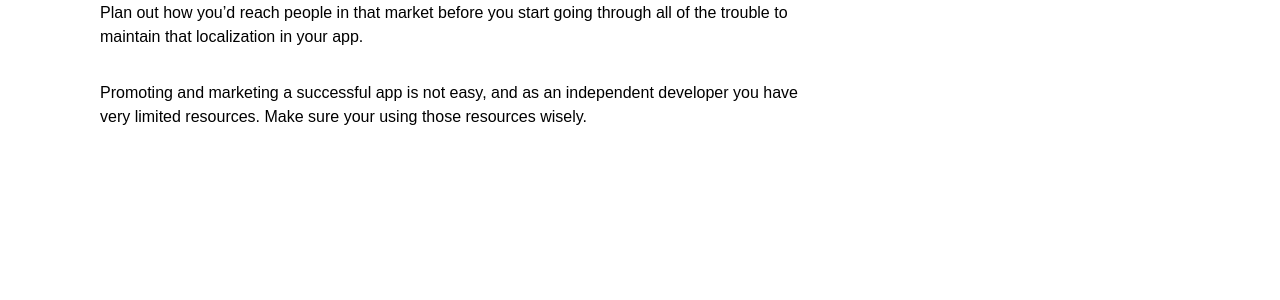
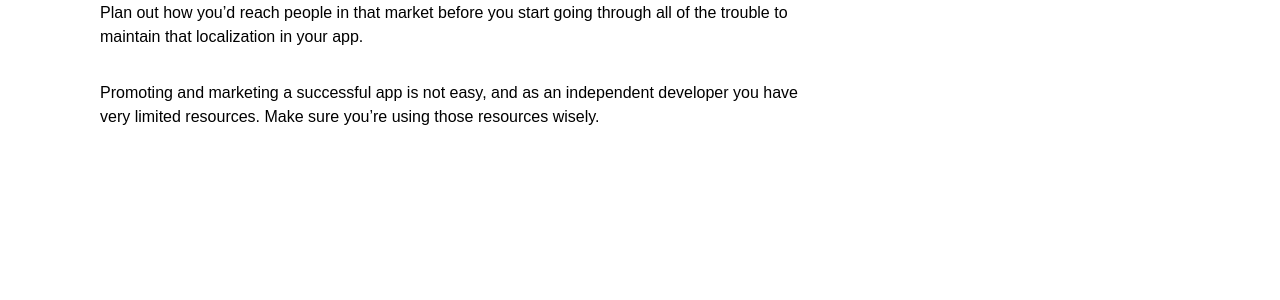
Before and after one commit to jimjeffers/DTTG-Jekyll, a Jekyll site: the page built from _posts/2012-08-20-internationalizing-your-app.md, in a window 1280 px wide. Shown: the part 1635-1935 px from the top of the page. Built offline with Jekyll 4.4.1, drawn with Linux system fonts in a browser that asks for light colours.

Commit message:
Wrong your..

```diff
--- a/_posts/2012-08-20-internationalizing-your-app.md
+++ b/_posts/2012-08-20-internationalizing-your-app.md
@@ -28,4 +28,4 @@ There are people all over the world who know "some" English. I would say imposin
 
 I truly do believe you should internationalize your app. But don't do it right away. If you internationalize it they won't come. Approach support for a locality as if you were targeting a market. Plan out how you'd reach people in that market before you start going through all of the trouble to maintain that localization in your app.
 
-Promoting and marketing a successful app is not easy, and as an independent developer you have very limited resources. Make sure your using those resources wisely.
+Promoting and marketing a successful app is not easy, and as an independent developer you have very limited resources. Make sure you're using those resources wisely.
```
Also changed, not shown: 3 other files.
